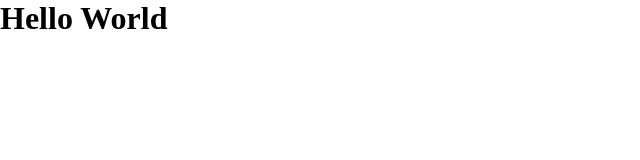
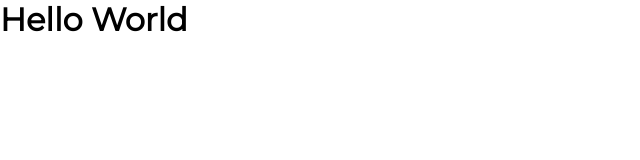
Before and after one commit to niranjankumar1/React, a React (Create React App) app: page / in a window 1280 px wide. Shown: the top 160 px of the page, without its empty margins (0-640 px from the left). Built offline with nearby package versions, Linux system fonts and the light colour scheme.

Commit message:
chore: Added Font Family

```diff
--- a/src/App.css
+++ b/src/App.css
@@ -2,4 +2,5 @@
   margin: 0;
   padding: 0;
   block-size: border-box;
+  font-family: 'Montserrat', sans-serif;
 }
```
